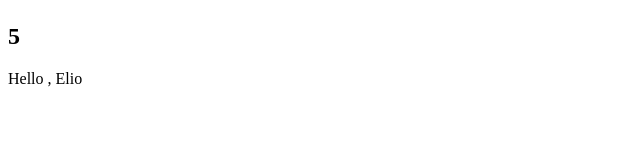
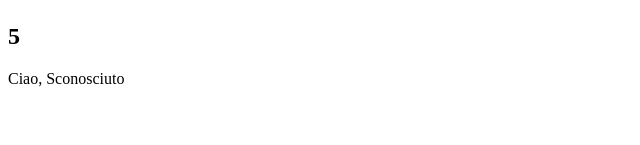
Before and after one commit to Castels88/React-esercizi, a React (Create React App) app: page / in a window 1280 px wide. Shown: the part 155-300 px from the top of the page, without its empty margins (0-640 px from the left). Built offline with nearby package versions, Linux system fonts and the light colour scheme.

Commit message:
esercizio 8

```diff
--- a/src/App.js
+++ b/src/App.js
@@ -10,7 +10,7 @@ render(){
         <HelloWorld/>
         <h1>Hello <Name/></h1>
         <h2>{sum(2,3)}</h2>
-        <Welcome name="Elio"/>
+        <Welcome name=""/>
     </div>
     )
 }
--- a/src/Welcome.js
+++ b/src/Welcome.js
@@ -1,6 +1,17 @@
 import React from "react"
 export class Welcome extends React.Component{
     render(){
-        return <p> Hello , {this.props.name}</p>
+        return(
+            <div>
+                {
+                    this.props.name
+                    ? <p>Ciao, {this.props.name}</p>
+                    : <p>Ciao, Sconosciuto</p>
+                }
+            </div>
+        )
     }
 }
+
+// in questo caso utilizzando elementi condizionali posso decidere di settare una opzione
+// qualora non venga stabilito un nome
```
